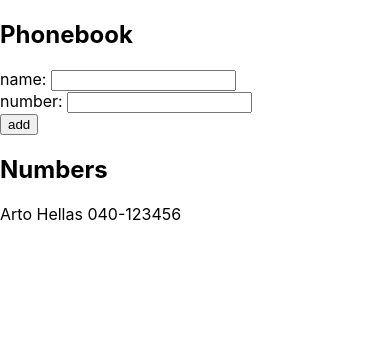
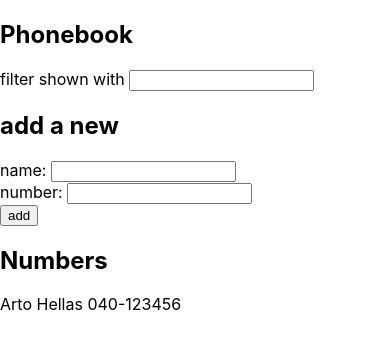
Before and after one commit to Sarukei/full-stack-open-2021, a React (Create React App) app in the folder part2/phonebook/: page / in a window 390 px wide. Shown: the top 350 px of the page. Built offline with nearby package versions, Linux system fonts and the light colour scheme.

Commit message:
Finish 2.9*: The Phonebook Step4

```diff
--- a/part2/phonebook/src/App.js
+++ b/part2/phonebook/src/App.js
@@ -9,6 +9,12 @@ const App = () => {
   ]);
   const [newName, setNewName] = useState("");
   const [newNumber, setNewNumber] = useState("");
+  const [searchFilter, setSearchFilter] = useState(null);
+  const personsToShow = !searchFilter
+    ? persons
+    : persons.filter((person) =>
+        person.name.toLowerCase().includes(searchFilter.toLowerCase())
+      );
 
   const personAlreadyExists = (name) =>
     persons.find((person) => person.name === name);
@@ -49,6 +55,15 @@ const App = () => {
   return (
     <div>
       <h2>Phonebook</h2>
+      <div>
+        filter shown with{" "}
+        <input
+          onChange={(e) => setSearchFilter(e.target.value)}
+          value={searchFilter || ""}
+        />
+      </div>
+
+      <h2>add a new</h2>
       <form onSubmit={handleNewPerson}>
         <div>
           name: <input onChange={handleNewName} value={newName} />
@@ -62,8 +77,8 @@ const App = () => {
         </div>
       </form>
       <h2>Numbers</h2>
-      {persons.length
-        ? persons.map((person, i) => (
+      {personsToShow.length
+        ? personsToShow.map((person, i) => (
             <p key={person.name}>
               {person.name} {person.number}
             </p>
```
